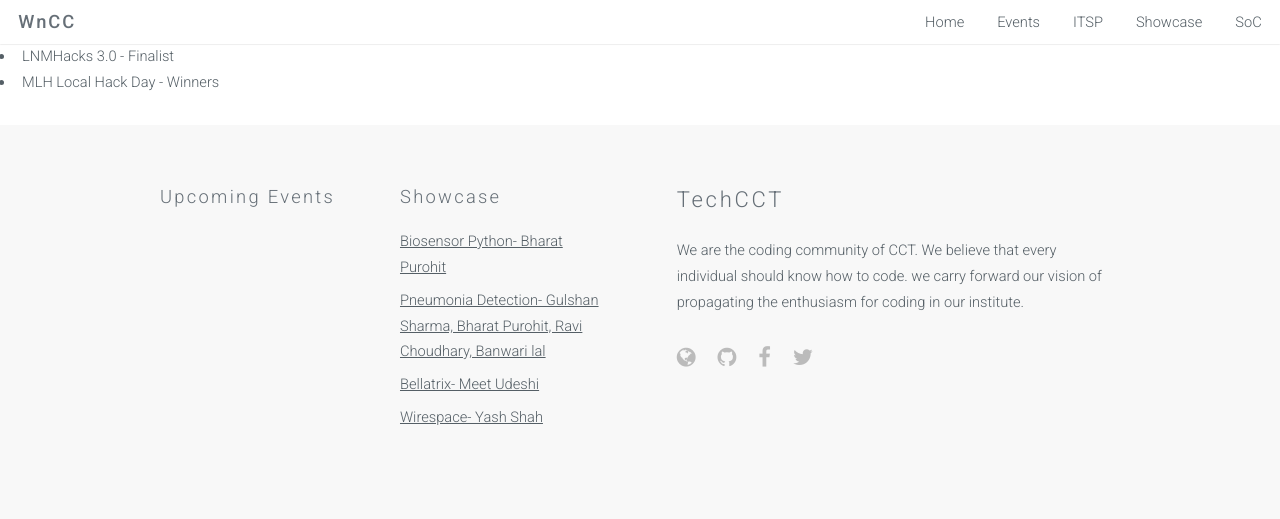
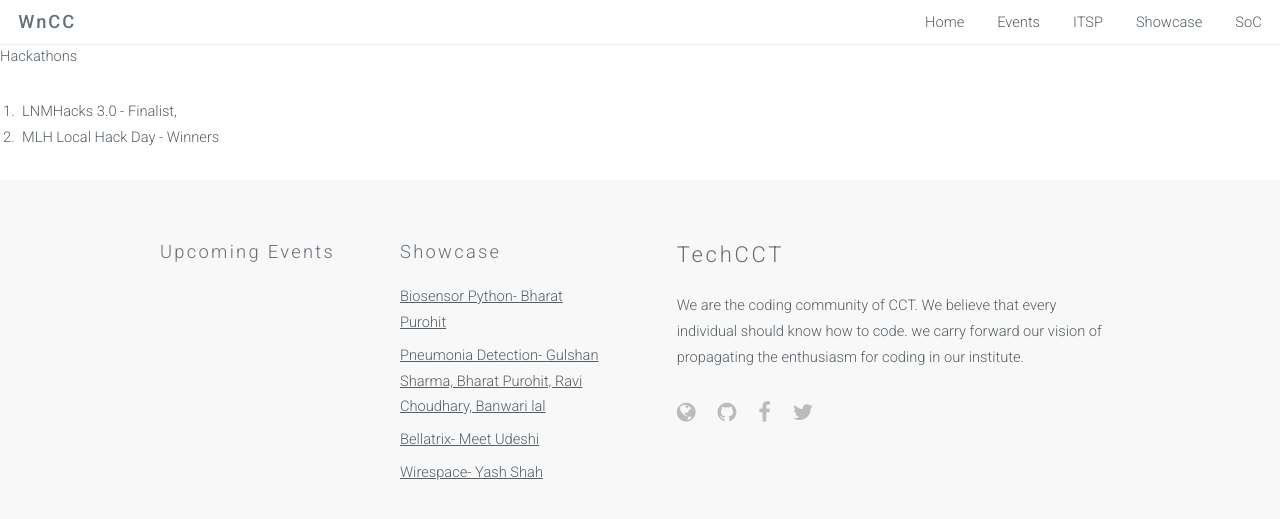
Before and after one commit to TechCCT/TechCCT.github.io, a Jekyll site: the page built from _showcase_projects/2-Pneumonia Detection.markdown, in a window 1280 px wide. Shown: the top 519 px of the page. Built offline with Jekyll 4.4.1, drawn with Linux system fonts in a browser that asks for light colours.

Commit message:
Update 2-Pneumonia Detection.markdown

```diff
--- a/_showcase_projects/2-Pneumonia Detection.markdown
+++ b/_showcase_projects/2-Pneumonia Detection.markdown
@@ -12,5 +12,6 @@ category:
 - Python
 weight: 2
 ---
-- LNMHacks 3.0 - Finalist
-- MLH Local Hack Day - Winners
+Hackathons
+1. LNMHacks 3.0 - Finalist,
+2. MLH Local Hack Day - Winners
```
